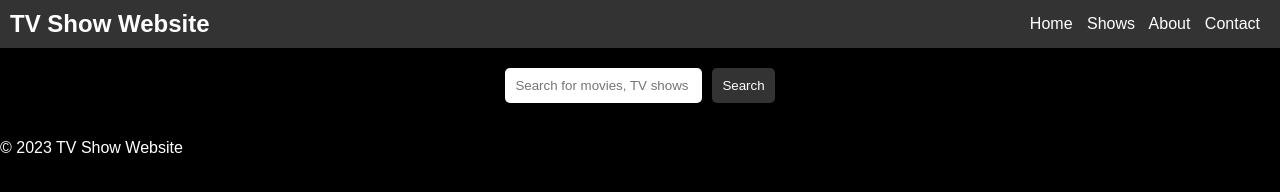
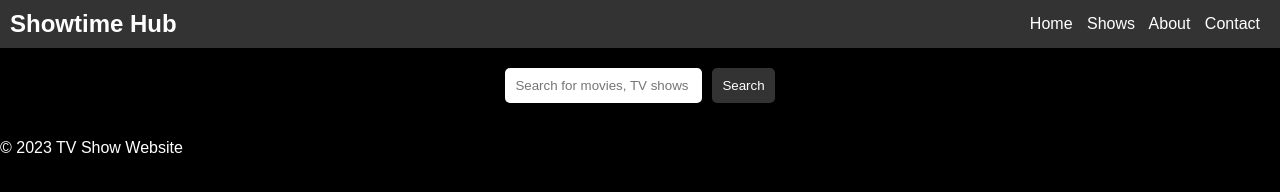
Before and after one commit to DebjyotiRay/DebjyotiRay-Final-Task, a plain HTML site: page home.html in a window 1280 px wide. Drawn offline with nearby package versions, Linux system fonts and the light colour scheme; no server answers.

Commit message:
Update home.html

```diff
--- a/home.html
+++ b/home.html
@@ -7,7 +7,7 @@
   <body>
     <!-- Navbar -->
     <div class="navbar">
-      <div class="logo">TV Show Website</div>
+      <div class="logo">Showtime Hub</div>
       <nav>
         <a href='home.html'>Home</a>
         <a href="#">Shows</a>
```
